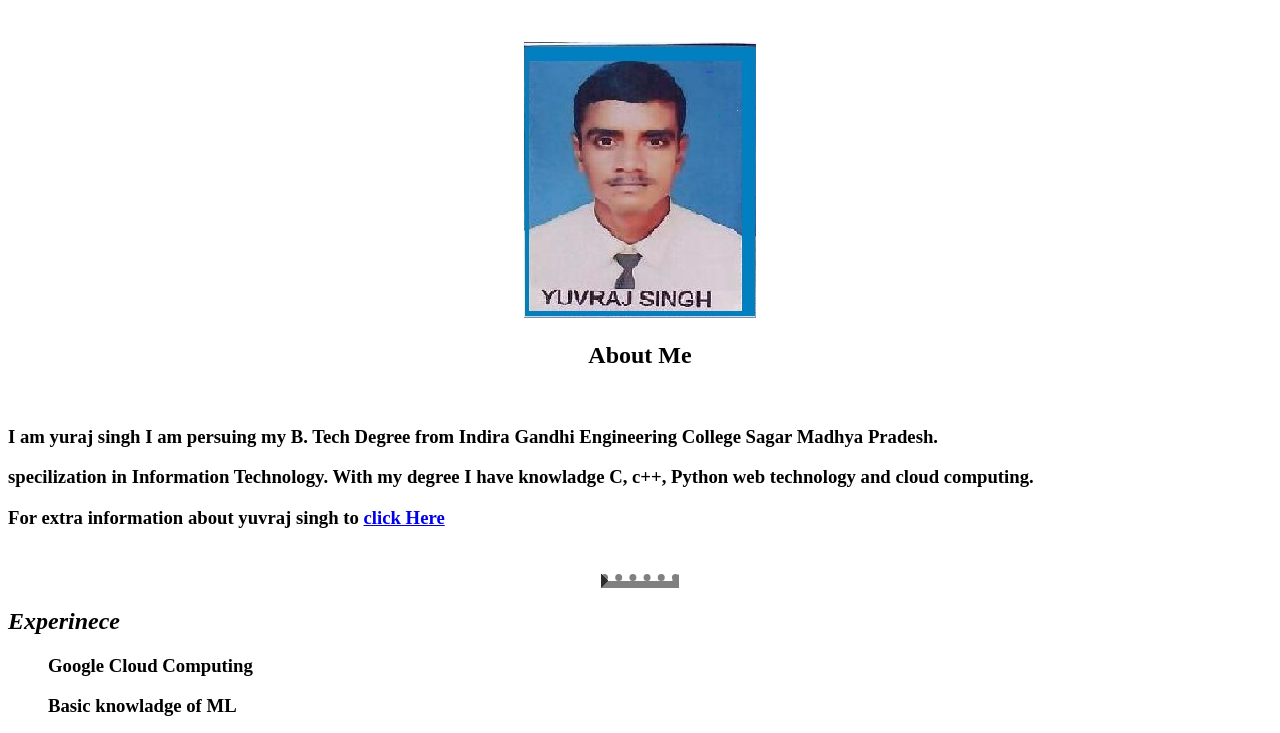
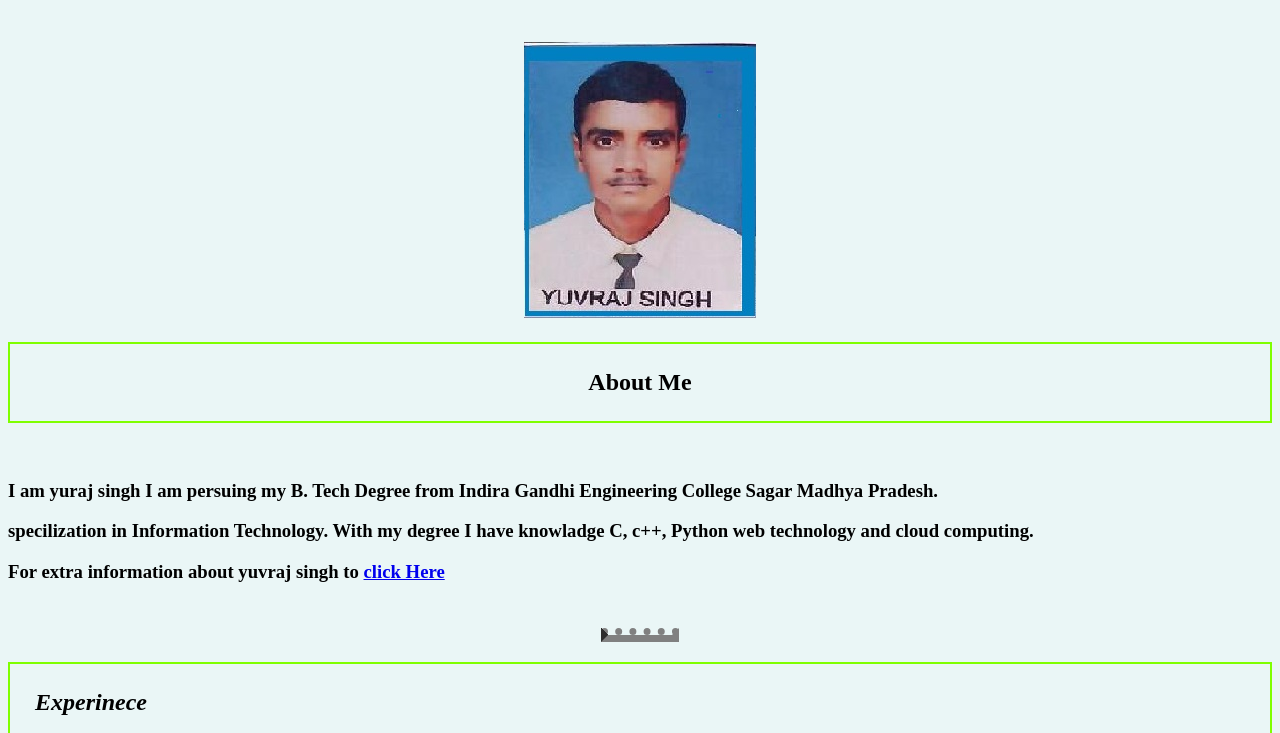
Before and after one commit to yuvrajigec/yuvraj123.github.io, a plain HTML site: page index.html in a window 1280 px wide. Shown: the top 733 px of the page. Drawn offline with Linux system fonts and the light colour scheme.

Commit message:
Update style.css

```diff
--- a/style.css
+++ b/style.css
@@ -1,4 +1,4 @@
-<style>
+
 body {
   background-color: #EAF6F6;
 }
@@ -11,4 +11,7 @@ body {
     border-width: 7px;
     width: 5%;
 }
-</style>
+h2 {
+            border: 2px solid chartreuse;
+            padding: 25px;
+        }
```
